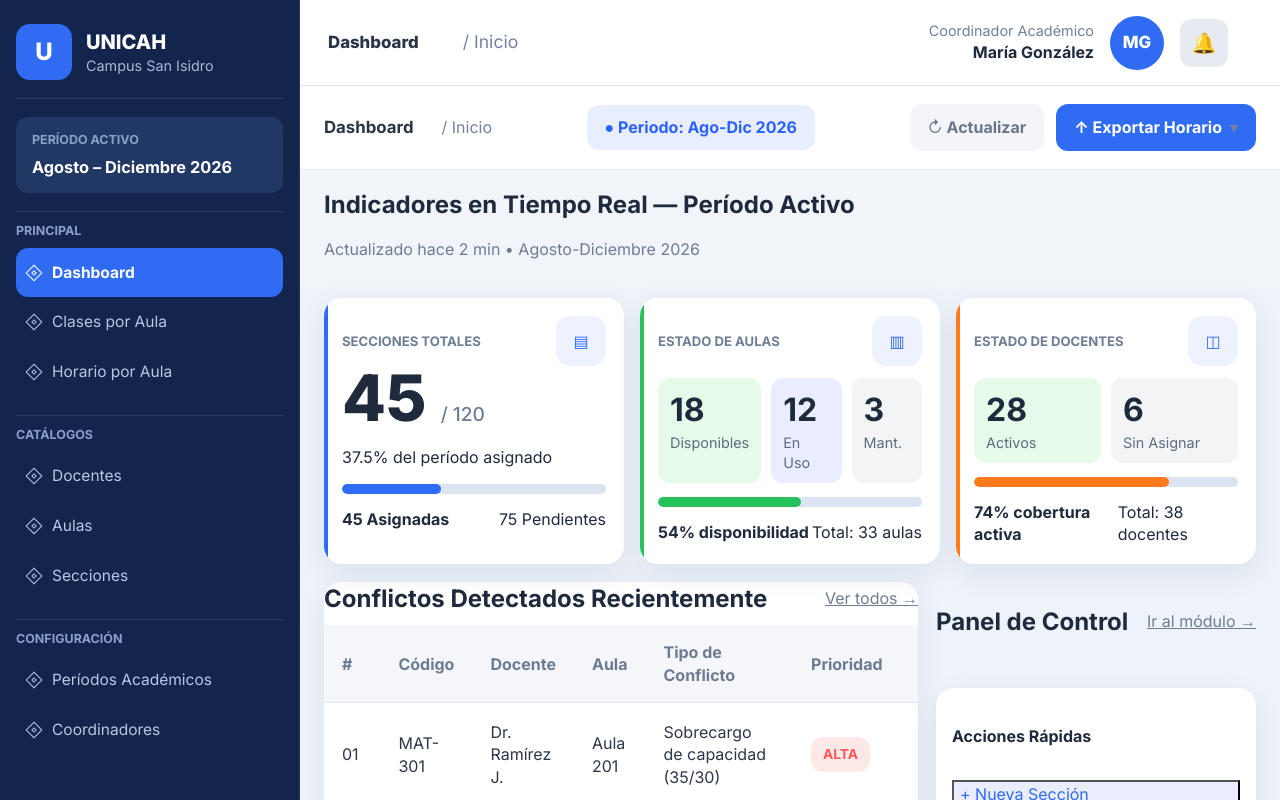
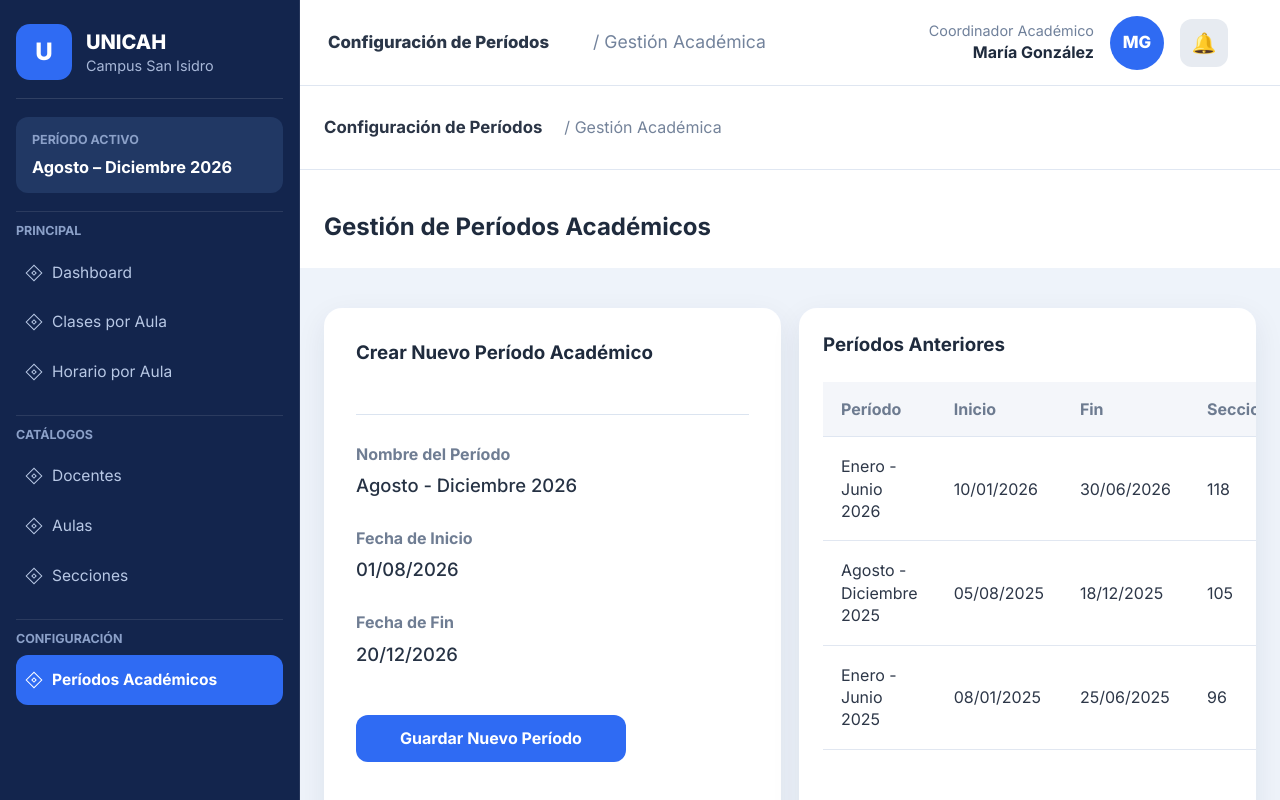
Before and after one commit to Fran-cruz/GestionAulas-Frontend, a React (Vite) app: page /periodos in a window 1280 px wide. Before the commit this address led to /. Shown: the top 800 px of the page. Built offline with nearby package versions, Linux system fonts and the light colour scheme.

Commit message:
feat: agregar pantalla de periodos academicos

```diff
--- a/src/App.tsx
+++ b/src/App.tsx
@@ -8,6 +8,7 @@ import { FacultadesPage } from './pages/FacultadesPage';
 import { AulasPage } from './pages/AulasPage';
 import { DocentesPage } from './pages/DocentesPage';
 import { SeccionesPage } from './pages/SeccionesPage';
+import { PeriodosAcademicosPage } from './pages/PeriodosAcademicosPage';
 
 export default function App() {
   return (
@@ -21,6 +22,7 @@ export default function App() {
         <Route path="/aulas" element={<AulasPage />} />
         <Route path="/docentes" element={<DocentesPage />} />
         <Route path="/secciones" element={<SeccionesPage />} />
+        <Route path="/periodos" element={<PeriodosAcademicosPage />} />
       </Route>
       <Route path="*" element={<Navigate to="/" replace />} />
     </Routes>
--- a/src/components/Layout.tsx
+++ b/src/components/Layout.tsx
@@ -21,7 +21,6 @@ const navSections = [
     title: 'Configuración',
     items: [
       { to: '/periodos', label: 'Períodos Académicos' },
-      { to: '/coordinadores', label: 'Coordinadores' },
     ],
   },
 ];
@@ -30,11 +29,12 @@ export function Layout() {
   const location = useLocation();
   const titles: Record<string, { title: string; breadcrumb: string }> = {
     '/': { title: 'Dashboard', breadcrumb: 'Inicio' },
-    '/clases-por-aula': { title: 'Tablero Kanban', breadcrumb: 'Asignación Sección → Aula' },
+    '/clases-por-aula': { title: 'Clases por Aula', breadcrumb: 'Asignación Sección → Aula' },
     '/horario': { title: 'Horario por Aula', breadcrumb: 'Calendario Semanal' },
     '/docentes': { title: 'Catálogo de Docentes', breadcrumb: 'Gestión de Personal Académico' },
     '/aulas': { title: 'Catálogo de Aulas', breadcrumb: 'Infraestructura Física' },
     '/secciones': { title: 'Catálogo de Secciones', breadcrumb: 'Asignaturas y Grupos' },
+    '/periodos': { title: 'Configuración de Períodos', breadcrumb: 'Gestión Académica' },
   };
   const current = titles[location.pathname] ?? titles['/'];
 
--- /dev/null
+++ b/src/pages/PeriodosAcademicosPage.tsx
@@ -0,0 +1,74 @@
+const periods = [
+  ['Enero - Junio 2026', '10/01/2026', '30/06/2026', '118', 'Cerrado'],
+  ['Agosto - Diciembre 2025', '05/08/2025', '18/12/2025', '105', 'Cerrado'],
+  ['Enero - Junio 2025', '08/01/2025', '25/06/2025', '96', 'Cerrado'],
+];
+
+export function PeriodosAcademicosPage() {
+  return (
+    <section className="catalog-page">
+      <div className="catalog-toolbar">
+        <h2>Configuración de Períodos</h2>
+        <span>/ Gestión Académica</span>
+      </div>
+
+      <div className="dashboard-head" style={{ background: '#fff', paddingTop: 40, paddingBottom: 24 }}>
+        <div>
+          <h3>Gestión de Períodos Académicos</h3>
+        </div>
+      </div>
+
+      <div className="content-grid" style={{ gridTemplateColumns: '1fr 1fr', paddingTop: 40 }}>
+        <section className="table-card" style={{ padding: 32, minHeight: 560 }}>
+          <h3 style={{ marginTop: 0 }}>Crear Nuevo Período Académico</h3>
+          <div style={{ borderTop: '1px solid #dbe4f0', margin: '48px 0 28px' }} />
+
+          <div style={{ display: 'grid', gap: 28 }}>
+            <label className="period-field">
+              <span>Nombre del Período</span>
+              <strong>Agosto - Diciembre 2026</strong>
+            </label>
+            <label className="period-field">
+              <span>Fecha de Inicio</span>
+              <strong>01/08/2026</strong>
+            </label>
+            <label className="period-field">
+              <span>Fecha de Fin</span>
+              <strong>20/12/2026</strong>
+            </label>
+          </div>
+
+          <button className="primary-btn" style={{ marginTop: 48, width: 270 }}>
+            Guardar Nuevo Período
+          </button>
+        </section>
+
+        <section className="table-card" style={{ padding: 24, minHeight: 660 }}>
+          <h3 style={{ marginTop: 0, marginBottom: 24 }}>Períodos Anteriores</h3>
+          <table>
+            <thead>
+              <tr>
+                <th>Período</th>
+                <th>Inicio</th>
+                <th>Fin</th>
+                <th>Secciones</th>
+                <th>Estado</th>
+              </tr>
+            </thead>
+            <tbody>
+              {periods.map((row) => (
+                <tr key={row[0]}>
+                  <td>{row[0]}</td>
+                  <td>{row[1]}</td>
+                  <td>{row[2]}</td>
+                  <td>{row[3]}</td>
+                  <td><span className="tag state pendiente">{row[4]}</span></td>
+                </tr>
+              ))}
+            </tbody>
+          </table>
+        </section>
+      </div>
+    </section>
+  );
+}
--- a/src/styles.css
+++ b/src/styles.css
@@ -308,3 +308,8 @@ button,input{font:inherit}
 .room-bar span.red{background:#ef4444}.room-bar span.blue{background:#2f6bf3}
 .room-status{display:inline-block;margin-top:14px;padding:10px 14px;border-radius:12px;font-weight:700}
 .room-status.green{background:#e5fae9;color:#12b74e}.room-status.red{background:#ffe4e4;color:#ef4444}.room-status.blue{background:#e7ecff;color:#2f6bf3}
+
+.tag.state.pendiente,.tag.state.en-revisiÃ³n,.tag.state.bloqueado,.tag.state.licencia{background:#fff0cf;color:#f59e0b}
+.tag.state.activa,.tag.state.activo,.tag.state.en-proceso{background:#e4f8e8;color:#22c55e}
+.period-field span{display:block;color:#6f7d93;font-weight:700;margin-bottom:8px}
+.period-field strong{font-size:1.15rem;font-weight:500;color:#263244}
```
